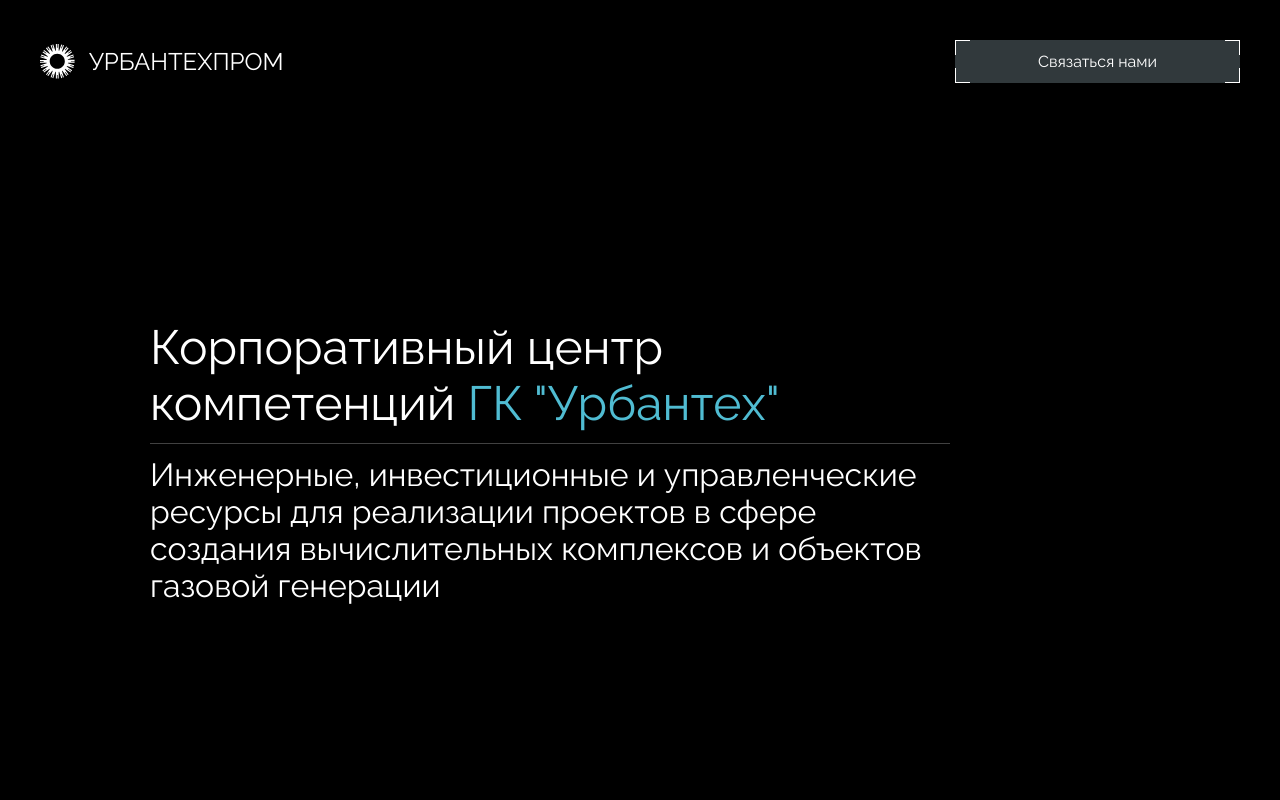
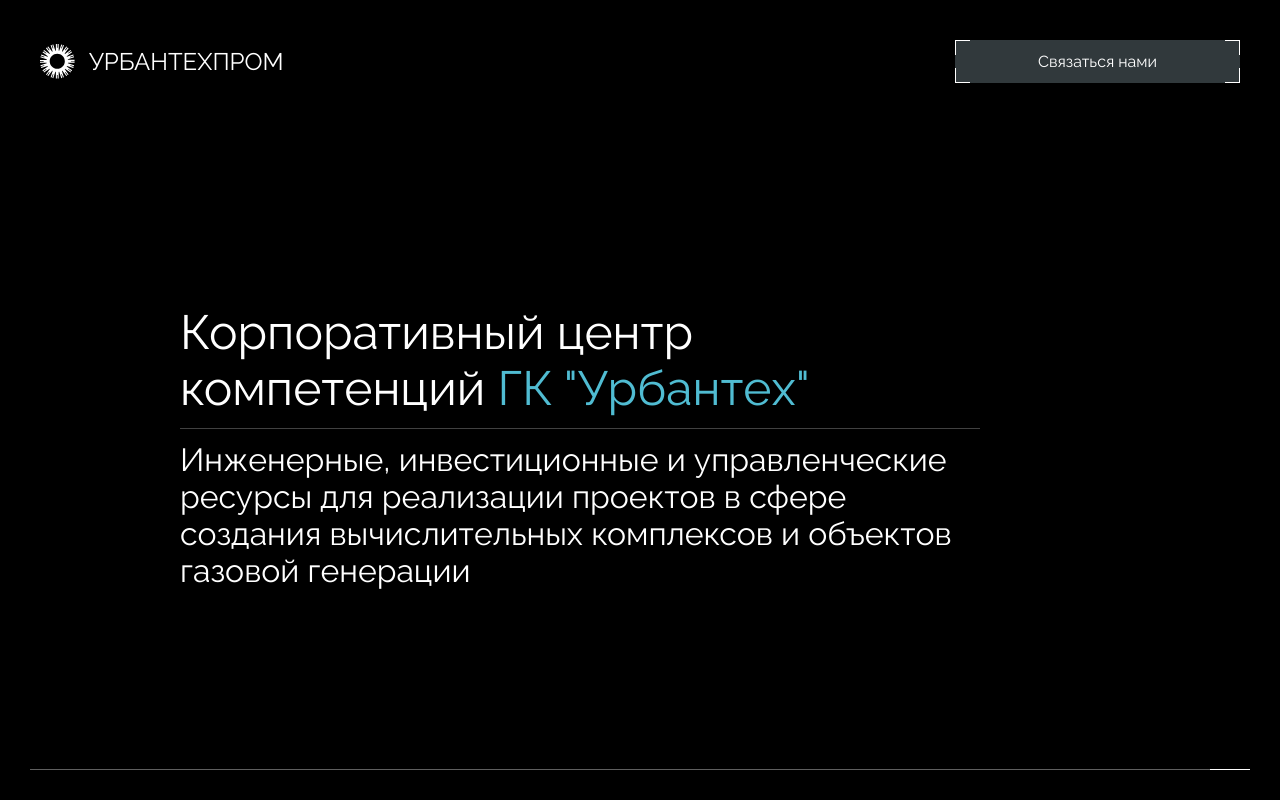
Before and after one commit to arsb29/urbantechprom, a Next.js app: page / in a window 1280 px wide. Shown: the top 800 px of the page. Built offline with nearby package versions, Linux system fonts and the light colour scheme.

Commit message:
правки

```diff
--- a/src/components/HeroSection/HeroSection.module.css
+++ b/src/components/HeroSection/HeroSection.module.css
@@ -2,9 +2,12 @@
     background-color: black;
     height: 100vh;
     display: flex;
-    align-items: center;
+    align-items: flex-start;
     color: white;
-    padding: var(--header-height) 0 0 150px;
+    padding: var(--header-height) 30px 30px;
+    position: relative;
+    flex-direction: column;
+    justify-content: space-between;
 }
 
 .info {
@@ -12,6 +15,9 @@
     display: flex;
     flex-direction: column;
     gap: 12px;
+    flex: 1;
+    justify-content: center;
+    margin-left: 150px;
 }
 
 .title {
@@ -31,3 +37,23 @@
 .description {
     font-size: 32px;
 }
+
+.lines {
+    width: 100%;
+    position: relative;
+}
+
+.line {
+    height: 1px;
+    width: 100%;
+    background-color: #5F5F5F;
+}
+
+.line2 {
+    position: absolute;
+    height: 1px;
+    width: 40px;
+    background-color: white;
+    top: 0;
+    right: 0;
+}
--- a/src/components/HeroSection/HeroSection.tsx
+++ b/src/components/HeroSection/HeroSection.tsx
@@ -12,6 +12,17 @@
         и объектов газовой генерации
         </p>
       </div>
+      <Line />
     </div>
   );
 }
+
+
+function Line() {
+  return (
+    <div className={styles.lines}>
+      <div className={styles.line}></div>
+      <div className={styles.line2}></div>
+    </div>
+  )
+}
```
